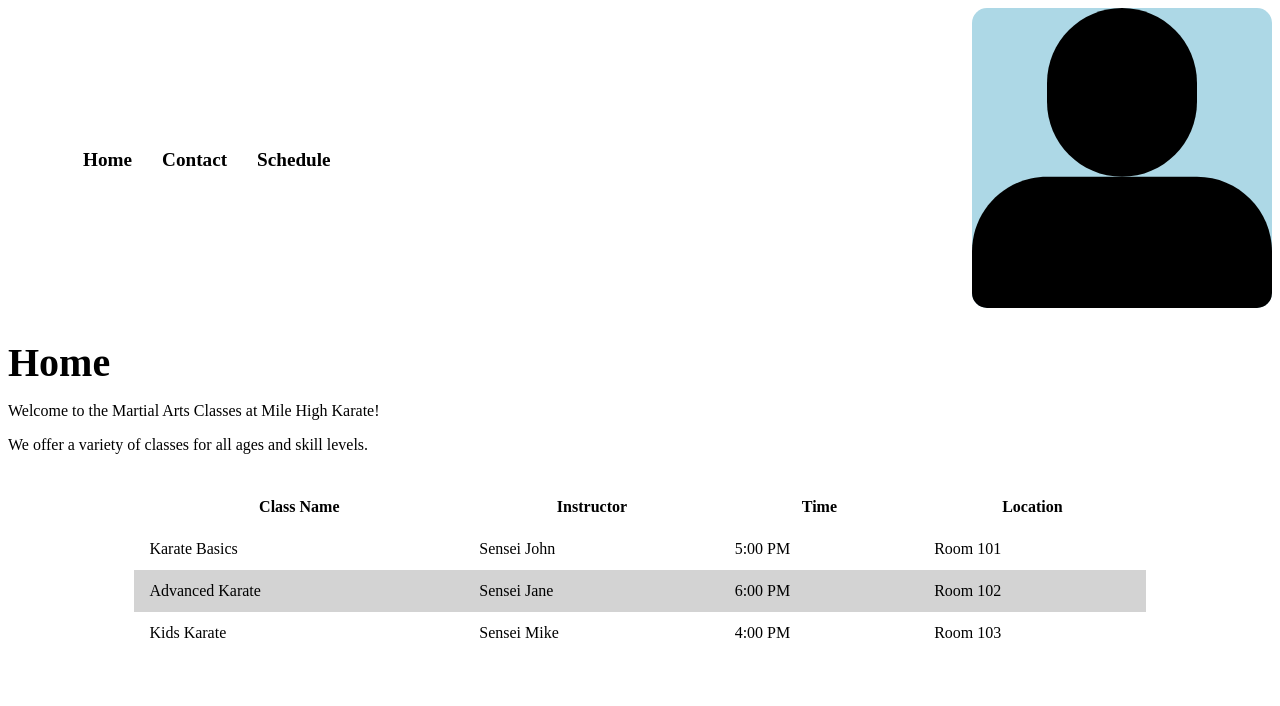
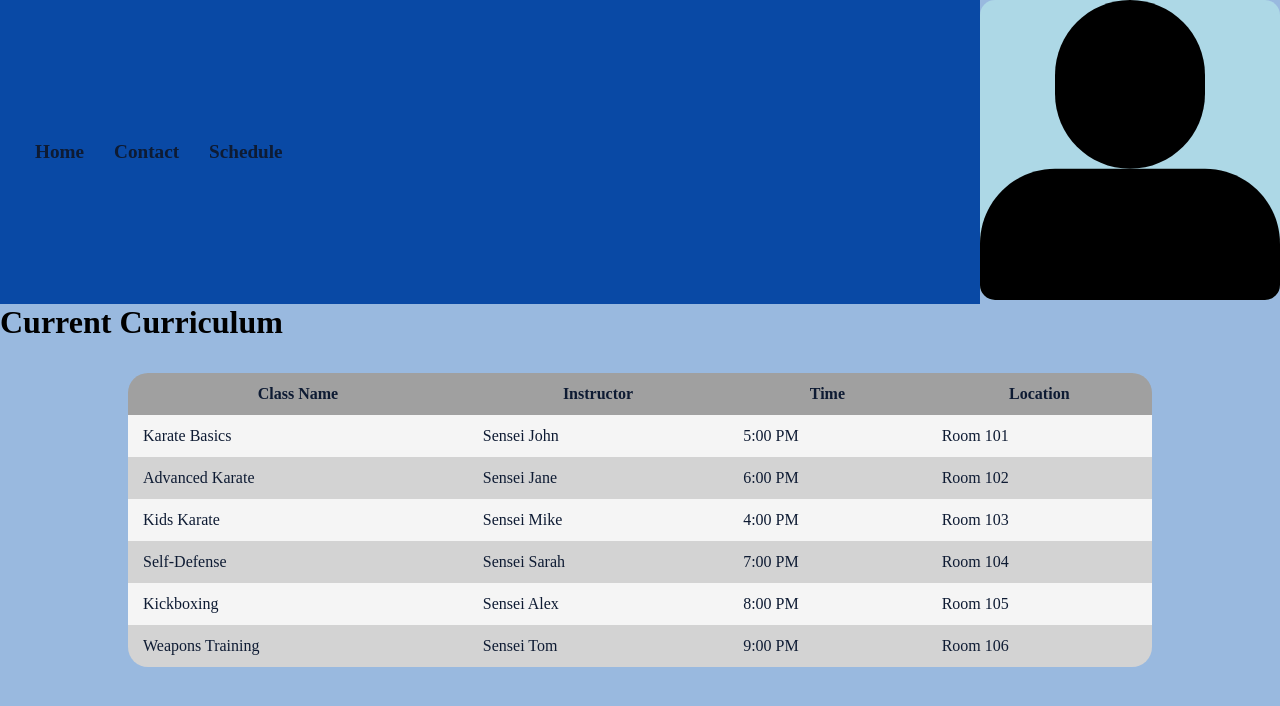
Before and after one commit to ZacksBroDev/MHKWebsite, a React (Vite) app: page / in a window 1280 px wide. Shown: the top 706 px of the page. Built offline with nearby package versions, Linux system fonts and the light colour scheme.

Commit message:
added changes to home page

```diff
--- a/src/pages/Login/logIn.jsx
+++ b/src/pages/Login/logIn.jsx
@@ -1,4 +1,5 @@
 import React from "react";
+import { Link } from "react-router-dom";
 import './logIn.css';
 
 function Login() {
@@ -10,7 +11,7 @@ function Login() {
         <input className="userIn" type="text" placeholder="UserName"/>
         <input className="pwIn" type="password" placeholder="Password"/>
         <input type="password" placeholder="Desk Password" />
-        <button id="signUp" className="submit-button">SIGN UP</button>
+        <Link to="/signup"><button id="signUp" className="submit-button">SIGN UP</button></Link>
         <button id="logIn" className="submit-button">LOG IN</button>
       </form>
     </>
--- a/src/pages/home/home.jsx
+++ b/src/pages/home/home.jsx
@@ -1,12 +1,11 @@
 import React from "react";
 import '/src/pages/home/home.css'
+import css from '/src/assets/css/style.module.css';
 
 function Home() {
   return (
     <>
-      <h1 className="home">Home</h1>
-      <p>Welcome to the Martial Arts Classes at Mile High Karate!</p>
-      <p>We offer a variety of classes for all ages and skill levels.</p>
+      <h1>Current Curriculum</h1>
       <table>
         <tr>
           <th>Class Name</th>
@@ -32,6 +31,24 @@ function Home() {
           <td>4:00 PM</td>
           <td>Room 103</td>
         </tr>
+        <tr>
+          <td>Self-Defense</td>
+          <td>Sensei Sarah</td>
+          <td>7:00 PM</td>
+          <td>Room 104</td>
+        </tr>
+        <tr>
+          <td>Kickboxing</td>
+          <td>Sensei Alex</td>
+          <td>8:00 PM</td>
+          <td>Room 105</td>
+        </tr>
+        <tr>
+          <td>Weapons Training</td>
+          <td>Sensei Tom</td>
+          <td>9:00 PM</td>
+          <td>Room 106</td>
+        </tr>
       </table>
     </>
   );
```
